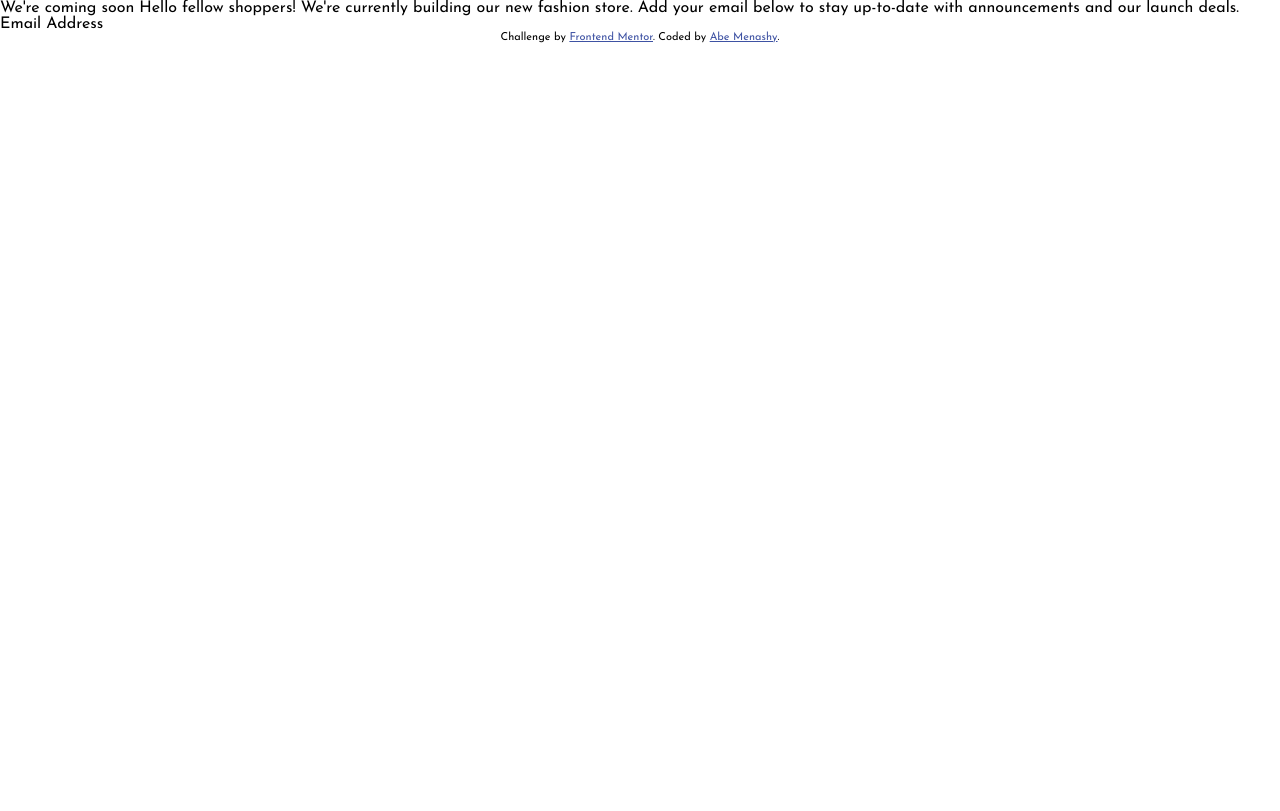
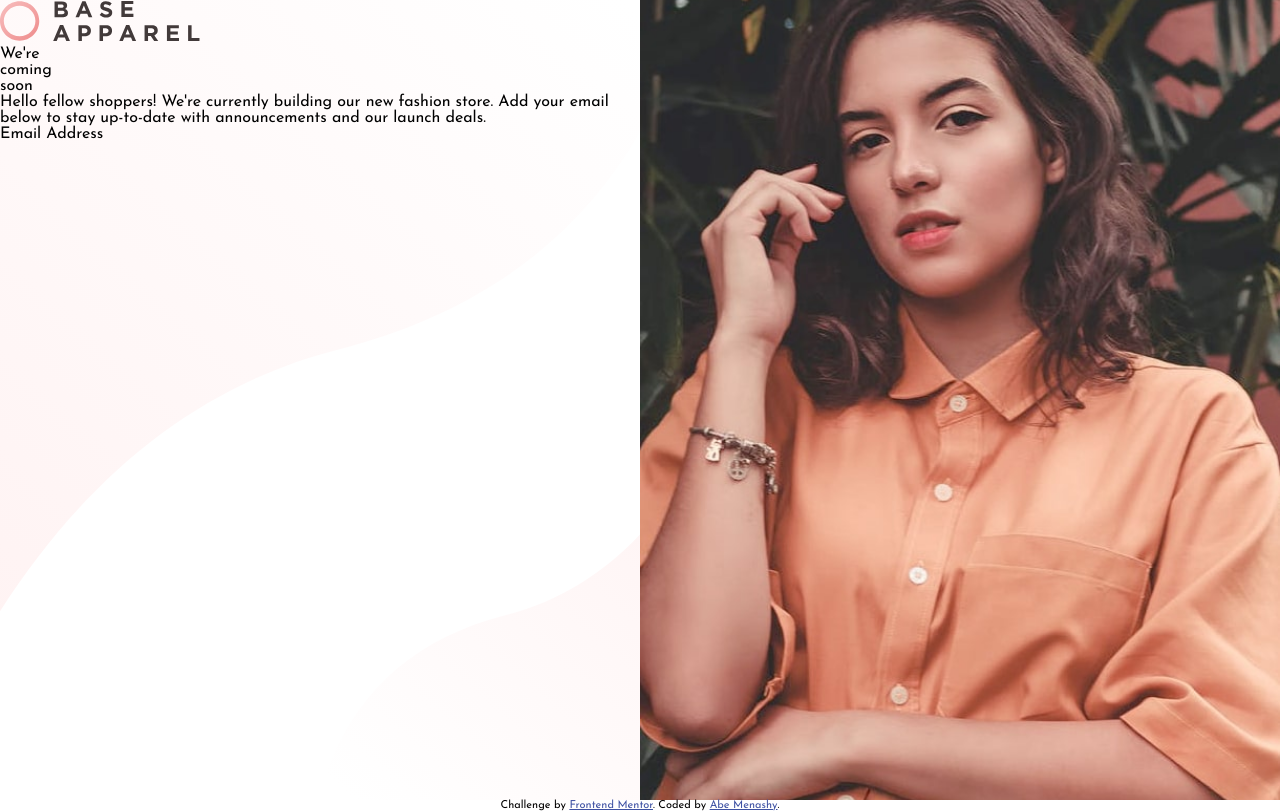
Before and after one commit to abe-m1/base-apparel-coming-soon, a website: page index.html in a window 1280 px wide. Drawn offline with Linux system fonts and the light colour scheme.

Commit message:
element positioning

```diff
--- a/index.html
+++ b/index.html
@@ -17,10 +17,23 @@
     <link rel="stylesheet" href="css/style.css" />
   </head>
   <body>
-    We're coming soon Hello fellow shoppers! We're currently building our new
-    fashion store. Add your email below to stay up-to-date with announcements
-    and our launch deals. Email Address
-
+    <div class="container">
+      <div class="content">
+        <div class="logo-containter">
+          <img class="logo" src="images/logo.svg" alt="" />
+        </div>
+        <p>We're</p>
+        <p>coming</p>
+        <p>soon</p>
+        <p>
+          Hello fellow shoppers! We're currently building our new fashion store.
+          Add your email below to stay up-to-date with announcements and our
+          launch deals.
+        </p>
+        Email Address
+      </div>
+      <div class="image"></div>
+    </div>
     <footer>
       <p class="attribution">
         Challenge by
--- a/scss/main.scss
+++ b/scss/main.scss
@@ -21,6 +21,30 @@ $darkGrayishRed: hsl(0, 6%, 24%);
 
 body {
   font-family: 'Josefin Sans', sans-serif;
+  height: 100vh;
+
+  // background-image: linear-gradient(135deg, hsl(0, 80%, 86%), hsl(0, 74%, 74%));
+}
+
+.container {
+  display: flex;
+  height: 100%;
+}
+
+.content {
+  background: url(/images/bg-pattern-desktop.svg) no-repeat center center;
+  background-size: cover;
+  flex: 50%;
+}
+
+.image {
+  background: url(/images/hero-desktop.jpg) no-repeat center center;
+  background-size: cover;
+  flex: 50%;
+}
+
+.logo {
+  width: 200px;
 }
 
 .attribution {
```
Also changed, not shown: css/style.css.
